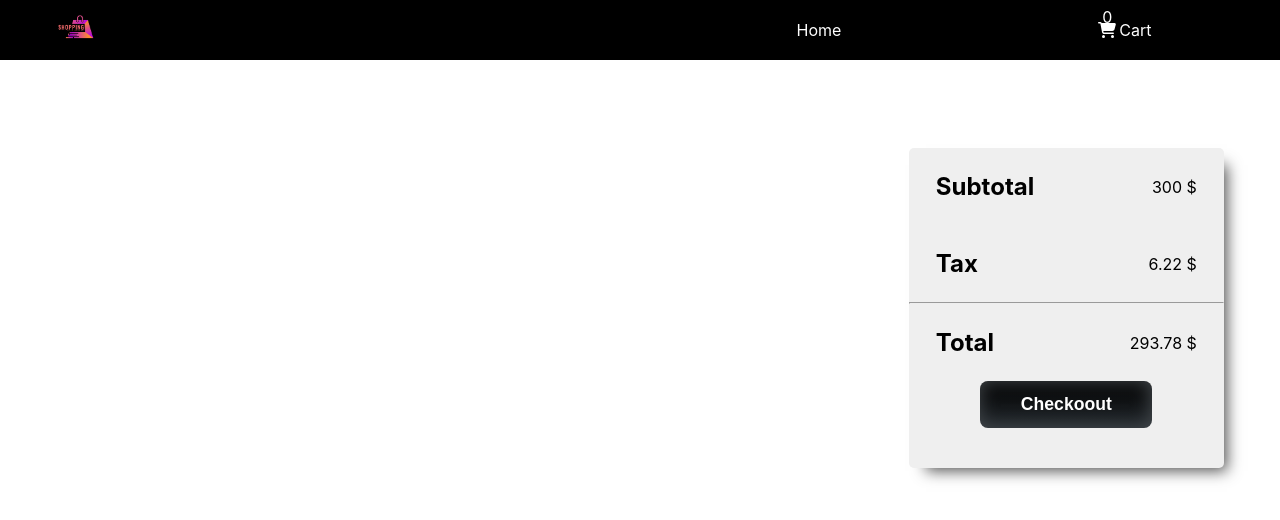
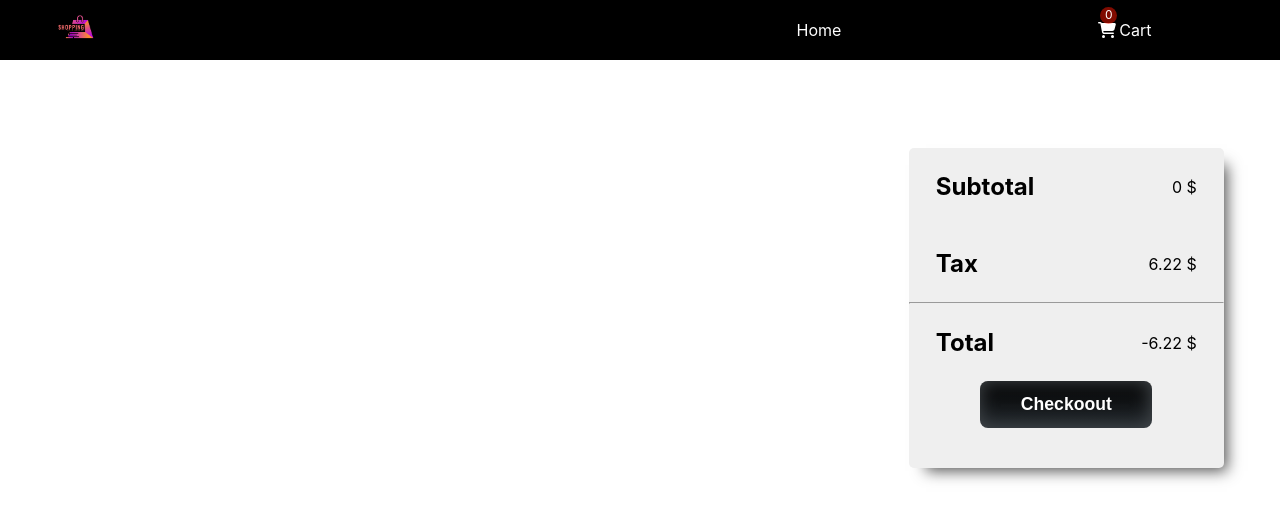
Before and after one commit to bofamj/shopping-cart, a React (Create React App) app: page /cart in a window 1280 px wide. Shown: the top 520 px of the page. Built offline with nearby package versions, Linux system fonts and the light colour scheme; the HTML template or start-up script is replaced by a standard one.

Commit message:
add the dinamice content for the amount

```diff
--- a/src/App.js
+++ b/src/App.js
@@ -7,13 +7,31 @@ import Nave from "./components/home/nave/Nave";
 
 function App() {
   const [cart, setCart] = useState([]);
+
+  let { totalPrice, totalQuantity } = cart.reduce(
+    (acc, item) => {
+      const { qun, price } = item;
+      //total quantity
+      acc.totalQuantity += qun;
+      acc.totalPrice += qun * price;
+      return acc;
+    },
+    {
+      totalPrice: 0,
+      totalQuantity: 0,
+    }
+  );
+
   return (
     <>
-      <Nave cart={cart} />
+      <Nave totalQuantity={totalQuantity} />
 
       <Routes>
         <Route path="/" element={<Home cart={cart} setCart={setCart} />} />
-        <Route path="/cart" element={<Carts cart={cart} />} />
+        <Route
+          path="/cart"
+          element={<Carts cart={cart} totalPrice={totalPrice} />}
+        />
       </Routes>
     </>
   );
--- a/src/components/cart/Carts.js
+++ b/src/components/cart/Carts.js
@@ -2,8 +2,7 @@ import "./carts.css";
 import Cart from "./cart-comp/Cart";
 import Amount from "./amounts/Amount";
 
-const Carts = ({ cart }) => {
-  console.log(cart);
+const Carts = ({ cart, totalPrice }) => {
   return (
     <div className="carts-container">
       {/* <h1 className="cart-name">Your cart</h1> */}
@@ -13,7 +12,7 @@ const Carts = ({ cart }) => {
         ))}
       </div>
       <div className="amount-section">
-        <Amount />
+        <Amount totalPrice={totalPrice} />
       </div>
     </div>
   );
--- a/src/components/cart/amounts/Amount.js
+++ b/src/components/cart/amounts/Amount.js
@@ -1,11 +1,11 @@
 import "./amount.css";
 
-const Amount = () => {
+const Amount = ({ totalPrice }) => {
   return (
     <div className="div">
       <div className="amount-sec soubtotal">
         <h2>Subtotal</h2>
-        <p>300 $</p>
+        <p>{totalPrice} $</p>
       </div>
       <div className="amount-sec tax">
         <h2>Tax</h2>
@@ -14,7 +14,7 @@ const Amount = () => {
       <hr></hr>
       <div className="amount-sec total">
         <h2>Total</h2>
-        <p>293.78 $</p>
+        <p>{totalPrice - 6.22} $</p>
       </div>
       <button className="checkout-btn">Checkoout</button>
     </div>
--- a/src/components/cart/cart-comp/Cart.js
+++ b/src/components/cart/cart-comp/Cart.js
@@ -17,8 +17,12 @@ const Cart = ({ item }) => {
       </div>
       <div className="quantity-price-sec">
         <div className="quatity">
-          <FontAwesomeIcon icon={faSquarePlus} className="quantity-btn" />
-          <p>1</p>
+          <FontAwesomeIcon
+            icon={faSquarePlus}
+            className="quantity-btn"
+            onClick={(e) => console.log(e.target.value)}
+          />
+          <p value={item.qun}>{item.qun}</p>
           <FontAwesomeIcon icon={faSquareMinus} className="quantity-btn" />
         </div>
         <div className="price">
--- a/src/components/home/nave/Nave.js
+++ b/src/components/home/nave/Nave.js
@@ -5,7 +5,7 @@ import { Link } from "react-router-dom";
 import "./nave.css";
 import logo from "../../.././assets/—Pngtree—shopping logo deisgn modern style_8549828.png";
 
-const Nave = ({ cart }) => {
+const Nave = ({ totalQuantity }) => {
   return (
     <nav className="nav ">
       <div className="nav-wrapper">
@@ -24,7 +24,7 @@ const Nave = ({ cart }) => {
             <li>
               <Link to="/cart" className="links">
                 <div className="cart-icon-container">
-                  <p className="icon-nom">{cart.length}</p>
+                  <p className="icon-nom">{totalQuantity}</p>
                   <FontAwesomeIcon
                     icon={faCartShopping}
                     className="cart-icon"
--- a/src/components/home/nave/nave.css
+++ b/src/components/home/nave/nave.css
@@ -37,8 +37,14 @@
 }
 .icon-nom {
   position: absolute;
+  background-color: rgba(255, 21, 0, 0.5);
+  border-radius: 50%;
+  width: 17px;
+  height: 17px;
   top: -13px;
-  left: 4px;
+  left: 2px;
+  text-align: center;
+  font-size: 12px;
 }
 .links {
   color: white;
--- a/src/dummy/data.js
+++ b/src/dummy/data.js
@@ -5,28 +5,32 @@ export const productsData = [
     id: 1,
     name: "iPhone 7",
     desc: "Lorem ipsum dolor sit amet consectetur adipisicing elit. Maxime mollitia molestiae quas vel sint commodi repudiandae consequuntur voluptatum laborum numquam blanditiis harum quisquam eius sed odit fugiat iusto fuga praesentium optio eaque rerum! Provident similique accusantium nemo autem. Veritatis obcaecati tenetur iure eius earum ut molestias architecto voluptate aliquam nihil",
-    price: "$1.99",
+    price: 100.99,
     image: iphon,
+    qun: 5,
   },
   {
     id: 2,
     name: "iPhone X",
     desc: "Lorem ipsum dolor sit amet consectetur adipisicing elit. Maxime mollitia molestiae quas vel sint commodi repudiandae consequuntur voluptatum laborum numquam blanditiis harum quisquam eius sed odit fugiat iusto fuga praesentium optio eaque rerum! Provident similique accusantium nemo autem. Veritatis obcaecati tenetur iure eius earum ut molestias architecto voluptate aliquam nihil",
-    price: "$1.99",
+    price: 1000.99,
     image: iphon,
+    qun: 3,
   },
   {
     id: 3,
     name: "laptop",
     desc: "Lorem ipsum dolor sit amet consectetur adipisicing elit. Maxime mollitia molestiae quas vel sint commodi repudiandae consequuntur voluptatum laborum numquam blanditiis harum quisquam eius sed odit fugiat iusto fuga praesentium optio eaque rerum! Provident similique accusantium nemo autem. Veritatis obcaecati tenetur iure eius earum ut molestias architecto voluptate aliquam nihil",
-    price: "$1.99",
+    price: 1520.99,
     image: laptop,
+    qun: 2,
   },
   {
     id: 4,
     name: "iPhone 5",
     desc: "Lorem ipsum dolor sit amet consectetur adipisicing elit. Maxime mollitia molestiae quas vel sint commodi repudiandae consequuntur voluptatum laborum numquam blanditiis harum quisquam eius sed odit fugiat iusto fuga praesentium optio eaque rerum! Provident similique accusantium nemo autem. Veritatis obcaecati tenetur iure eius earum ut molestias architecto voluptate aliquam nihil",
-    price: "$1.99",
+    price: 300.99,
     image: iphon,
+    qun: 1,
   },
 ];
```
